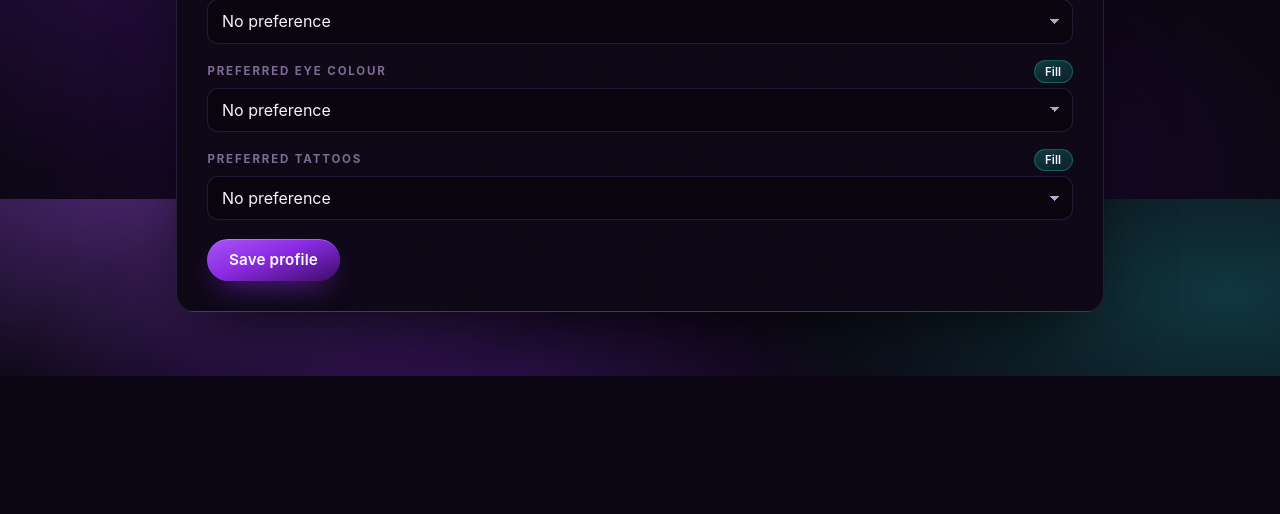
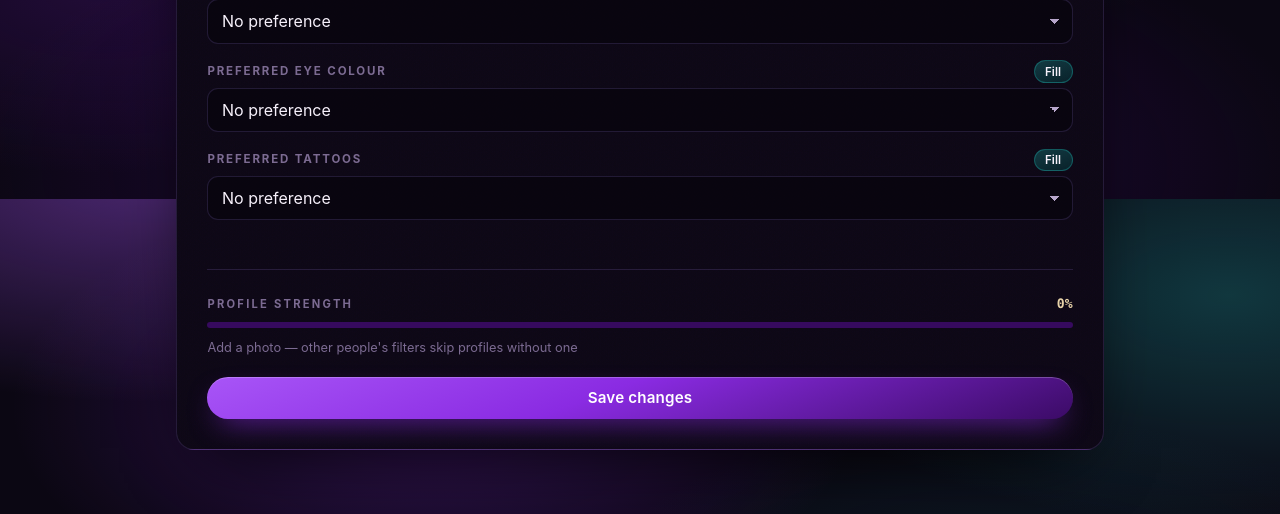
Before and after one commit to Theoduras/claude, a Flask app: page /profile/edit in a window 1280 px wide. Shown: the part 3001-3515 px from the top of the page. Before the commit the page ends 3377 px from the top, so only its background shows below. Run offline with Flask 3, Linux system fonts and the light colour scheme; the visitor is signed in with stand-in values (Sample User, id 1); data that the repository does not hold is empty; some libraries are stand-ins or nearby versions.

Commit message:
Add photo tiles and profile strength to the edit form, per mockup 2f
Two things the mockup has that the form did not.

Photo tiles: the form offered file inputs but never showed what you had
already uploaded, so you edited your photos blind. Existing photos now
render as tiles with the primary one marked, followed by a dashed add slot
that disappears once you are at the per-user cap.

Profile strength: the meter counts the fields other people's filters
actually read, and the hint names the first real gap rather than nagging
in general terms. The mockup only shows a number, so the weighting is
ours — deliberately flat, one slot per field, with photos worth a slot of
their own because physical filters skip profiles that have none.

Not carried over: the mockup's interests-as-pills. Interests are free text
here, and turning them into a pill set means inventing a fixed vocabulary
and migrating what people have already written. That is a product
decision, not a restyle.

Co-Authored-By: Claude Opus 5 <noreply@anthropic.com>
Claude-Session: https://claude.ai/code/session_01SN1aaHgfYJZo8efhgy1VxC

```diff
--- a/app.py
+++ b/app.py
@@ -1076,6 +1076,45 @@ def mutual_score(a, b):
     return harmonic, sorted(all_reasons)
 
 
+# The fields other people's filters actually read. Profile strength is just
+# how many of them are filled in — no hidden weighting — and the hint names
+# the first real gap instead of nagging in general terms.
+STRENGTH_FIELDS = [
+    ("name", "Add your name"),
+    ("age", "Add your age"),
+    ("gender", "Set your gender"),
+    ("seeking", "Say who you're looking for"),
+    ("location", "Add your location"),
+    ("relationship_type", "Say what kind of connection you want"),
+    ("bio", "Write a short bio"),
+    ("interests", "List a few interests"),
+    ("height_cm", "Add your height"),
+    ("body_type", "Add your body type"),
+    ("fitness_level", "Add your fitness level"),
+    ("hair_color", "Add your hair colour"),
+    ("eye_color", "Add your eye colour"),
+    ("tattoos", "Say whether you have tattoos"),
+]
+
+
+def profile_strength(profile, photo_count):
+    """Return (percent complete, next gap to close).
+
+    A photo counts for one slot of its own: other people's physical filters
+    skip profiles that have none, so it is worth about as much as any single
+    field, and it is listed first when missing for the same reason.
+    """
+    filled = [bool(str(profile.get(f) or "").strip()) for f, _ in STRENGTH_FIELDS]
+    missing = [hint for (_, hint), ok in zip(STRENGTH_FIELDS, filled) if not ok]
+
+    done = sum(filled) + (1 if photo_count else 0)
+    if not photo_count:
+        missing.insert(0, "Add a photo — other people's filters skip profiles without one")
+
+    percent = round(done * 100 / (len(STRENGTH_FIELDS) + 1))
+    return percent, (missing[0] if missing else None)
+
+
 @app.route("/profile/edit", methods=["GET", "POST"])
 @login_required
 def edit_profile():
@@ -1167,9 +1206,19 @@ def edit_profile():
             ).fetchone()
         )
 
+    # Shown as tiles so you can see what you already have while editing.
+    photos = db.execute(
+        "SELECT id FROM photos WHERE user_id = ? ORDER BY is_primary DESC, id",
+        (user_id,),
+    ).fetchall()
+    strength_pct, strength_hint = profile_strength(profile, len(photos))
+
     return render_template(
         "profile_edit.html",
         profile=profile,
+        photos=photos,
+        strength_pct=strength_pct,
+        strength_hint=strength_hint,
         relationship_types=RELATIONSHIP_TYPES,
         genders=GENDERS,
         seeking_options=SEEKING_OPTIONS,
--- a/templates/_profile_fields.html
+++ b/templates/_profile_fields.html
@@ -85,6 +85,22 @@
       JPEG, PNG, or WebP, up to 2 MB each, {{ photo_max_per_user }} total.
     </p>
   </div>
+  {# What you already have. Only edit_profile passes photos, so the admin
+     "new profile" form — where there is nothing uploaded yet — skips this. #}
+  {% if photos is defined and photos %}
+    <div class="photo-tiles">
+      {% for photo in photos %}
+        <div class="photo-tile">
+          <img src="{{ url_for('photo', photo_id=photo['id']) }}" alt="Your photo" loading="lazy">
+          {% if loop.first %}<span class="photo-tile-label">main</span>{% endif %}
+        </div>
+      {% endfor %}
+      {% if photos | length < photo_max_per_user %}
+        <label class="photo-tile photo-tile-add" for="photos" title="Add another photo">+</label>
+      {% endif %}
+    </div>
+  {% endif %}
+
   <label for="profile_picture">Profile picture</label>
   <input id="profile_picture" name="profile_picture" type="file" accept="image/jpeg,image/png,image/webp">
 
--- a/templates/base.html
+++ b/templates/base.html
@@ -1012,6 +1012,75 @@
       color: var(--text);
     }
 
+    /* ---------- edit profile: photo tiles and strength ----------------- */
+    .photo-tiles {
+      display: flex;
+      flex-wrap: wrap;
+      gap: 0.6rem;
+      margin-bottom: 0.9rem;
+    }
+    .photo-tile {
+      position: relative;
+      flex: none;
+      width: 5.125rem;
+      height: 6.5rem;
+      border-radius: 12px;
+      border: 1px solid var(--ink-hairline);
+      overflow: hidden;
+    }
+    .photo-tile > img {
+      display: block;
+      width: 100%;
+      height: 100%;
+      object-fit: cover;
+    }
+    .photo-tile-label {
+      position: absolute;
+      left: 0;
+      bottom: 0;
+      padding: 0.4rem;
+      font-family: var(--mono);
+      font-size: 0.5625rem;
+      letter-spacing: 0.06em;
+      color: var(--text-faint);
+    }
+    /* the add slot: dashed, so it reads as an empty place rather than a
+       tile that failed to load */
+    .photo-tile-add {
+      display: flex;
+      align-items: center;
+      justify-content: center;
+      border-style: dashed;
+      border-color: rgba(168, 133, 247, 0.3);
+      color: var(--text-faint);
+      font-size: 1.4rem;
+    }
+
+    .strength-head {
+      display: flex;
+      justify-content: space-between;
+      align-items: baseline;
+      margin-bottom: 0.55rem;
+    }
+    .strength-value {
+      font-family: var(--mono);
+      font-variant-numeric: tabular-nums;
+      font-weight: 700;
+      font-size: 0.82rem;
+      color: var(--champagne);
+    }
+    .strength-bar {
+      height: 6px;
+      border-radius: 999px;
+      background: rgba(59, 11, 102, 0.9);
+      overflow: hidden;
+    }
+    .strength-fill {
+      height: 100%;
+      border-radius: 999px;
+      background: linear-gradient(90deg, var(--violet-deep), var(--violet-crest));
+    }
+
     /* ---------- chat header ------------------------------------------ */
     .chat-head {
       display: flex;
--- a/templates/profile_edit.html
+++ b/templates/profile_edit.html
@@ -8,7 +8,23 @@
   <form method="post" action="{{ url_for('edit_profile') }}" enctype="multipart/form-data">
     {% set allow_photos = true %}
     {% include "_profile_fields.html" %}
-    <button class="btn" type="submit">Save profile</button>
+
+    {% if strength_pct is defined %}
+      <div class="field-group">
+        <div class="strength-head">
+          <span class="eyebrow">Profile strength</span>
+          <span class="strength-value">{{ strength_pct }}%</span>
+        </div>
+        <div class="strength-bar">
+          <div class="strength-fill" style="width: {{ strength_pct }}%;"></div>
+        </div>
+        {% if strength_hint %}
+          <p class="hint" style="margin-top: 0.6rem;">{{ strength_hint }}</p>
+        {% endif %}
+      </div>
+    {% endif %}
+
+    <button class="btn btn-block" type="submit">Save changes</button>
   </form>
 </div>
 {% endblock %}
```
